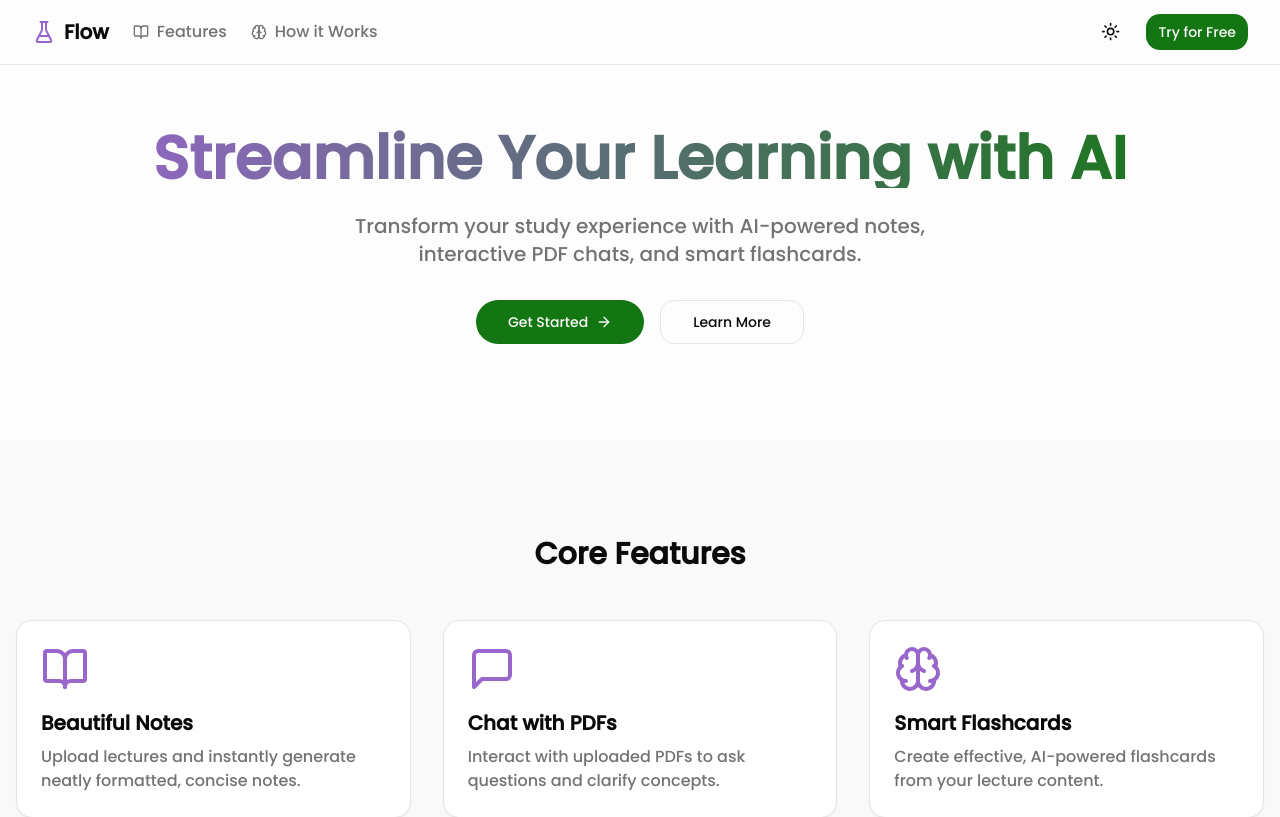
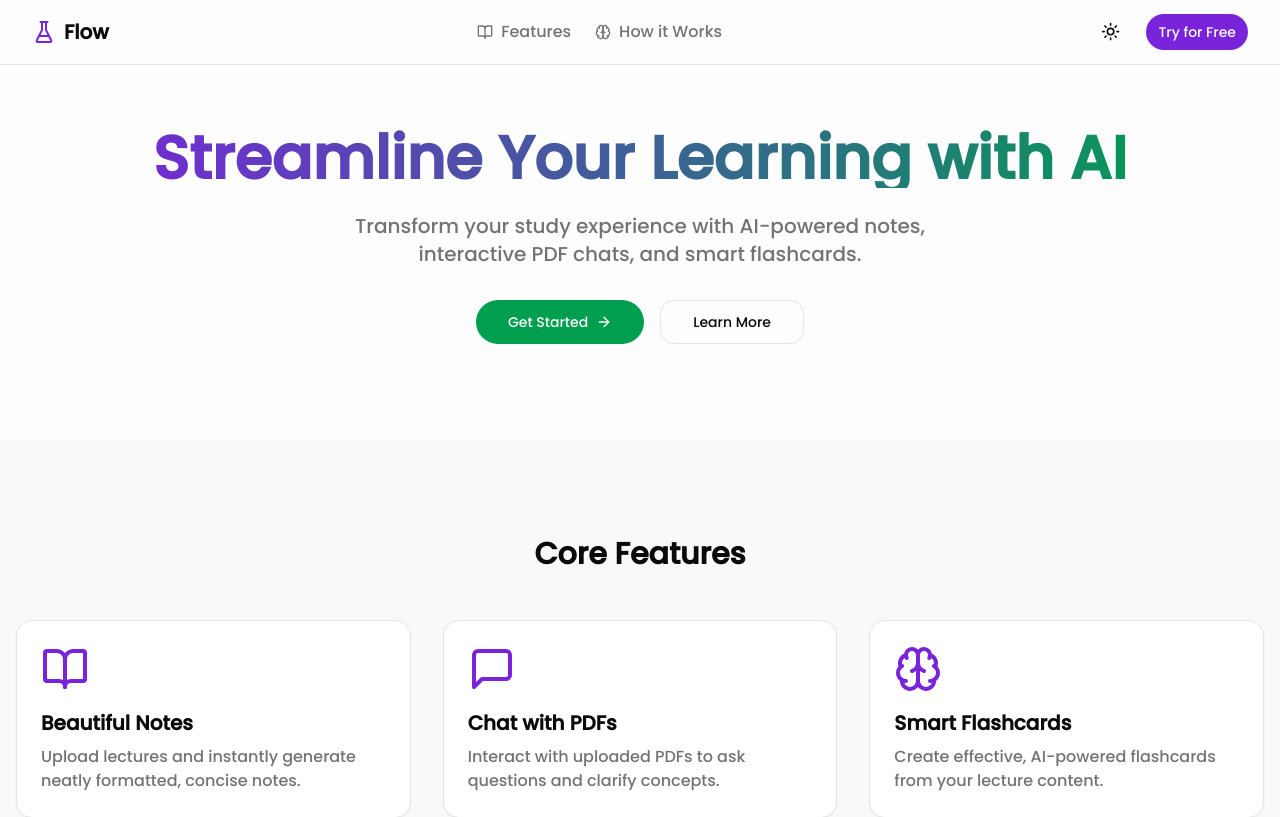
Before and after one commit to codify4/flow-platform, a Next.js app: page / in a window 1280 px wide. Shown: the top 817 px of the page. Built offline with nearby package versions, Linux system fonts and the light colour scheme.

Commit message:
changed colors

```diff
--- a/app/globals.css
+++ b/app/globals.css
@@ -10,9 +10,9 @@
     --card-foreground: 0 0% 3.9%;
     --popover: 0 0% 100%;
     --popover-foreground: 0 0% 3.9%;
-    --primary: 270 50% 60%;
+    --primary: 268, 72%, 50%;
     --primary-foreground: 0 0% 98%;
-    --secondary: 120 72% 27%;
+    --secondary: 150, 100%, 31%;
     --secondary-foreground: 0 0% 98%;
     --muted: 0 0% 96.1%;
     --muted-foreground: 0 0% 45.1%;
@@ -33,9 +33,9 @@
     --card-foreground: 0 0% 98%;
     --popover: 0 0% 3.9%;
     --popover-foreground: 0 0% 98%;
-    --primary: 270 50% 60%;
+    --primary: 268, 72%, 50%;
     --primary-foreground: 0 0% 9%;
-    --secondary: 120 72% 27%;
+    --secondary: 150, 100%, 31%;
     --secondary-foreground: 0 0% 9%;
     --muted: 0 0% 14.9%;
     --muted-foreground: 0 0% 63.9%;
--- a/components/navbar.tsx
+++ b/components/navbar.tsx
@@ -9,27 +9,27 @@ export function Navbar() {
   return (
     <nav className="fixed top-0 w-full border-b bg-background/95 backdrop-blur supports-[backdrop-filter]:bg-background/60 z-50">
       <div className="container flex h-16 items-center justify-between">
-        <div className="flex items-center gap-6">
+        <div className="flex items-center justify-between w-full gap-6">
           <Link href="/" className="flex items-center space-x-2">
             <FlaskConical className="h-6 w-6 text-primary" />
             <span className="font-bold text-xl">Flow</span>
           </Link>
           <div className="hidden md:flex gap-6">
-            <Link href="#features" className="flex items-center gap-2 text-muted-foreground hover:text-foreground transition-colors">
+            <Link href="#features" className="flex items-center gap-2 text-muted-foreground hover:text-primary transition-colors">
               <BookOpen className="h-4 w-4" />
               Features
             </Link>
-            <Link href="#how-it-works" className="flex items-center gap-2 text-muted-foreground hover:text-foreground transition-colors">
+            <Link href="#how-it-works" className="flex items-center gap-2 text-muted-foreground hover:text-primary transition-colors">
               <Brain className="h-4 w-4" />
               How it Works
             </Link>
           </div>
-        </div>
-        <div className="flex items-center gap-4">
-          <ModeToggle />
-          <Button variant="secondary" size="sm">
-            Try for Free
-          </Button>
+          <div className="flex items-center gap-4">
+            <ModeToggle />
+            <Button size="sm" className="rounded-full hover:bg-secondary">
+              Try for Free
+            </Button>
+          </div>
         </div>
       </div>
     </nav>
```
